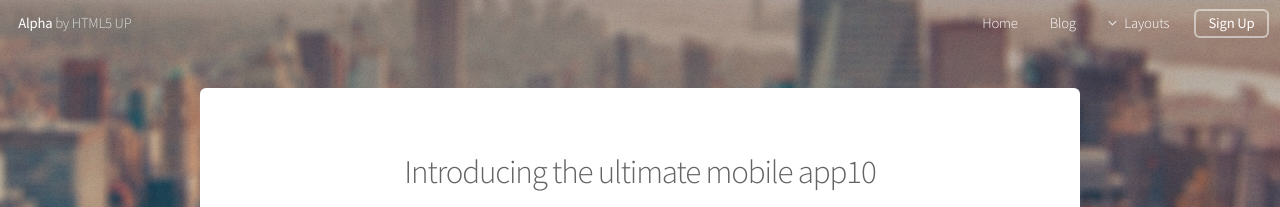
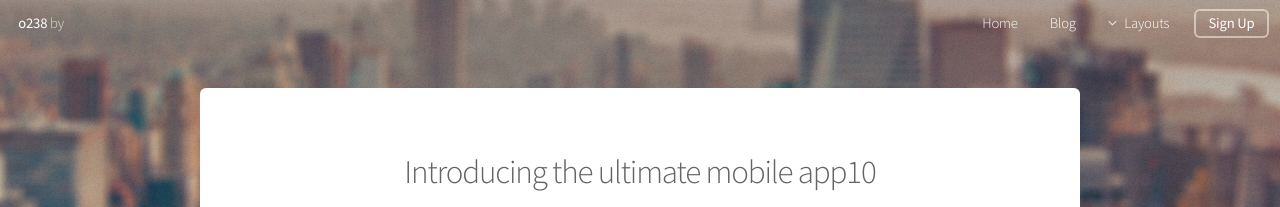
Before and after one commit to takagotch/o238, a Jekyll site: the page built from index.html, in a window 1280 px wide. Shown: the top 207 px of the page. Built offline with Jekyll 4.4.1, drawn with Linux system fonts in a browser that asks for light colours; the list of posts is cut into pages by our own code.

Commit message:
Update nav.html

```diff
--- a/_includes/nav.html
+++ b/_includes/nav.html
@@ -1,6 +1,6 @@
 <!-- Header -->
 	<header id="header" class="alt">
-		<h1><a href="{{ site.baseurl }}/index.html">Alpha</a> by HTML5 UP</h1>
+		<h1><a href="{{ site.baseurl }}/index.html">{{ site.title }}</a> by {{ site.author }}</h1>
 		<nav id="nav">
 			<ul>
 				<li><a href="{{ site.baseurl }}/index.html">Home</a></li>
```
